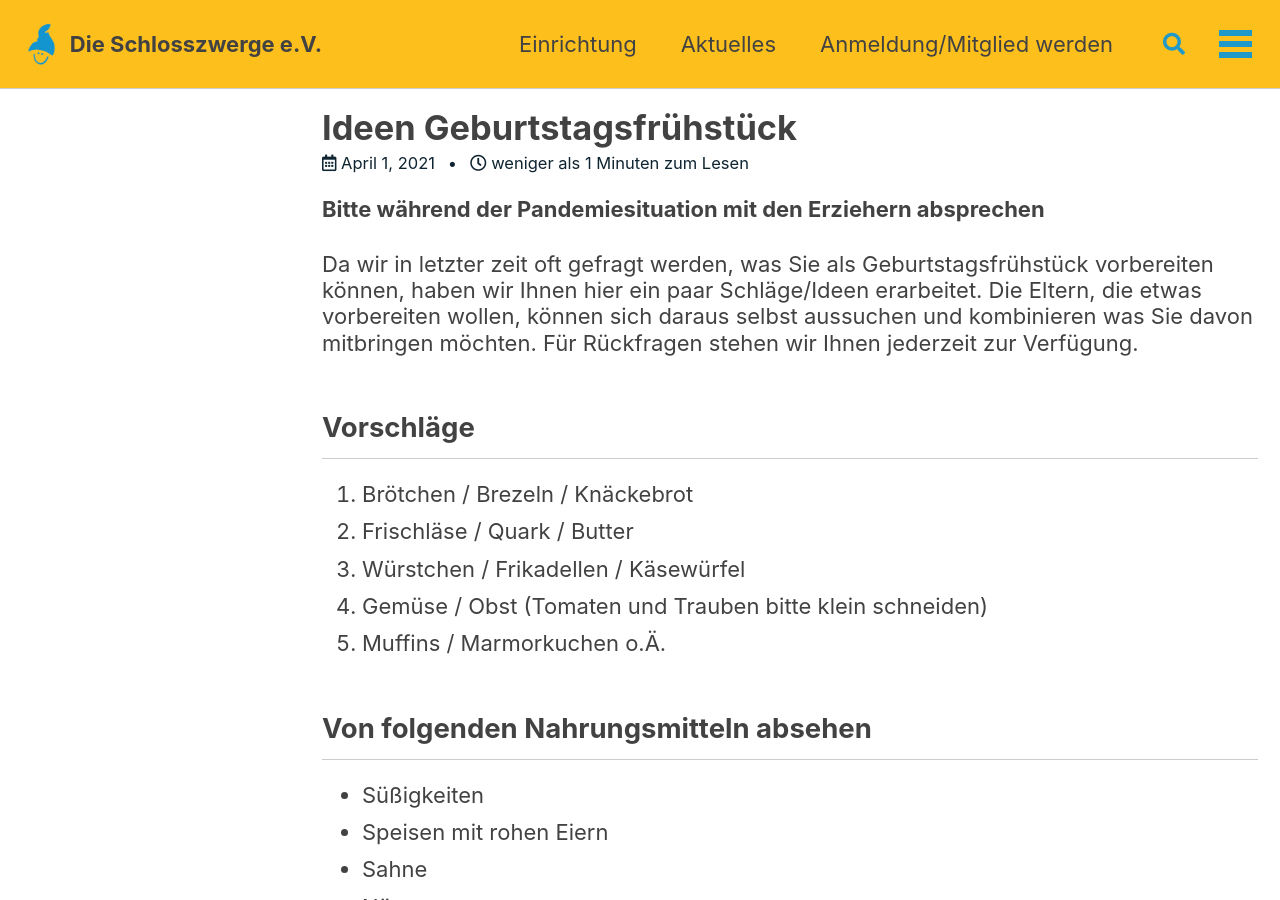
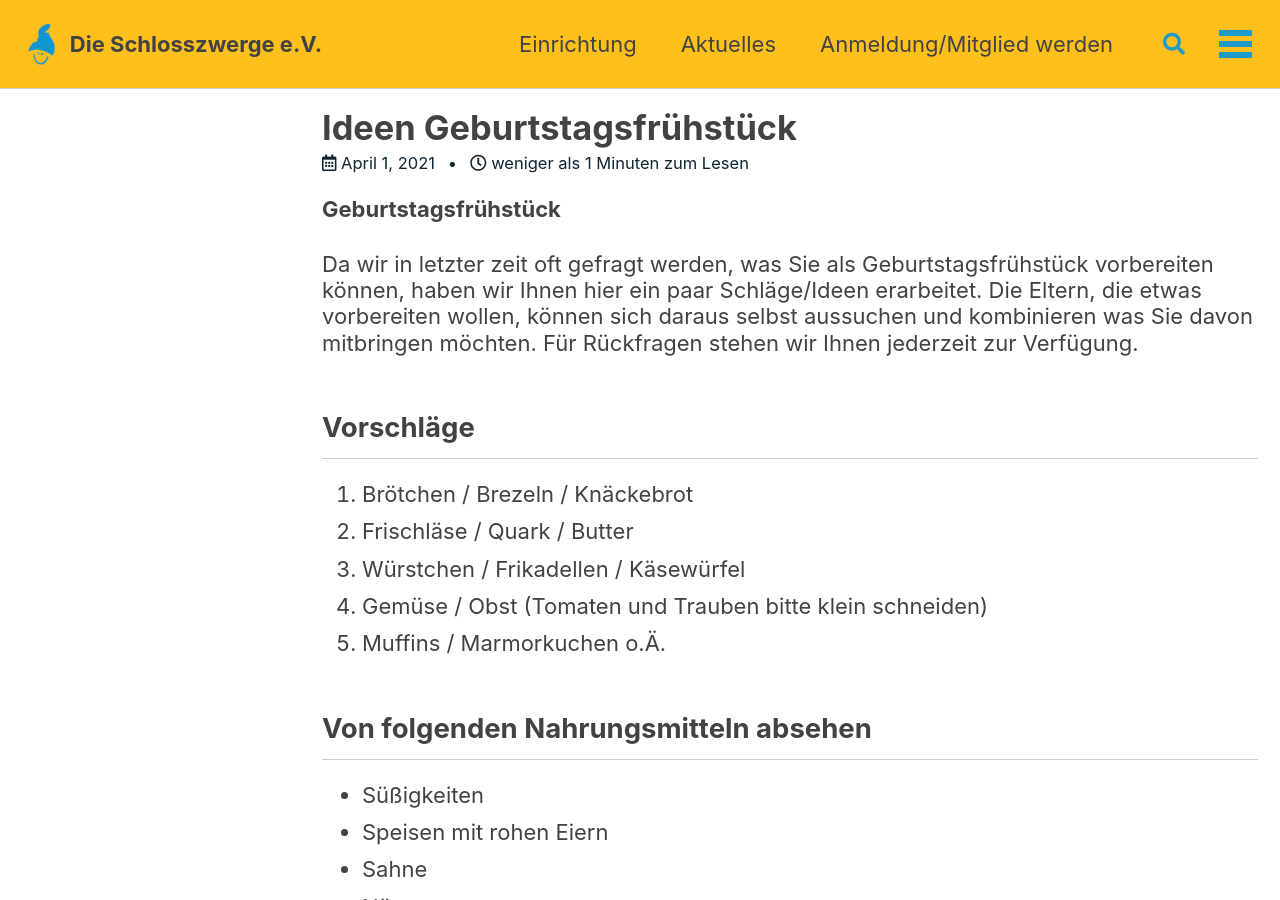
Before and after one commit to schlosszwerge/schlosszwerge.github.io, a Jekyll site: the page built from _posts/2021-04-01-geburtstagsfruehstueck.md, in a window 1280 px wide and 900 px high. Built offline with Jekyll 4.4.1, drawn with Linux system fonts in a browser that asks for light colours; cached includes are drawn as plain includes.

Commit message:
Update 2021-04-01-geburtstagsfruehstueck.md

```diff
--- a/_posts/2021-04-01-geburtstagsfruehstueck.md
+++ b/_posts/2021-04-01-geburtstagsfruehstueck.md
@@ -4,7 +4,7 @@ permalink: /aktuelles/geburtstagsfruehstueck
 date: '2021-04-01 17:28:23 +0100'
 author: Dominik Lenhardt
 ---
-**Bitte während der Pandemiesituation mit den Erziehern absprechen**
+**Geburtstagsfrühstück**
 
 Da wir in letzter zeit oft gefragt werden, was Sie als Geburtstagsfrühstück vorbereiten können, haben wir Ihnen hier ein paar Schläge/Ideen erarbeitet. Die Eltern, die etwas vorbereiten wollen, können sich daraus selbst aussuchen und kombinieren was Sie davon mitbringen möchten. Für Rückfragen stehen wir Ihnen jederzeit zur Verfügung.
 
```
